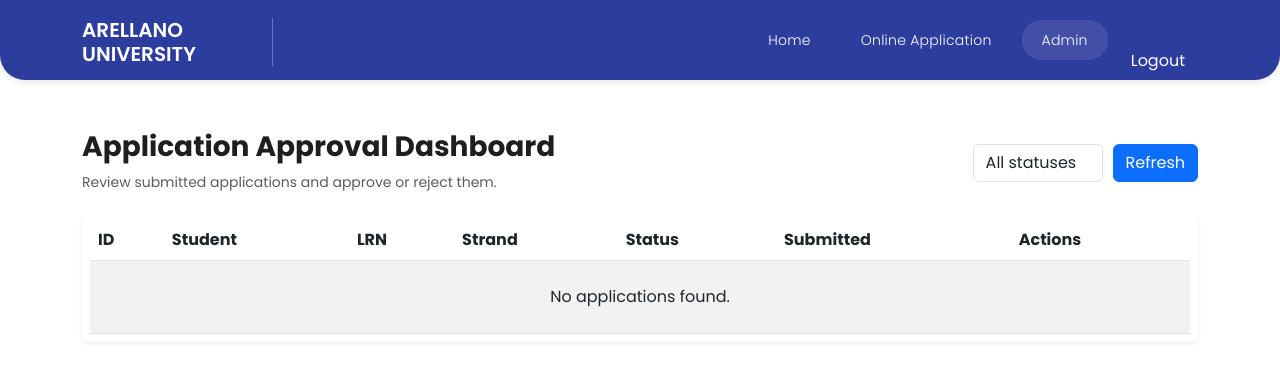
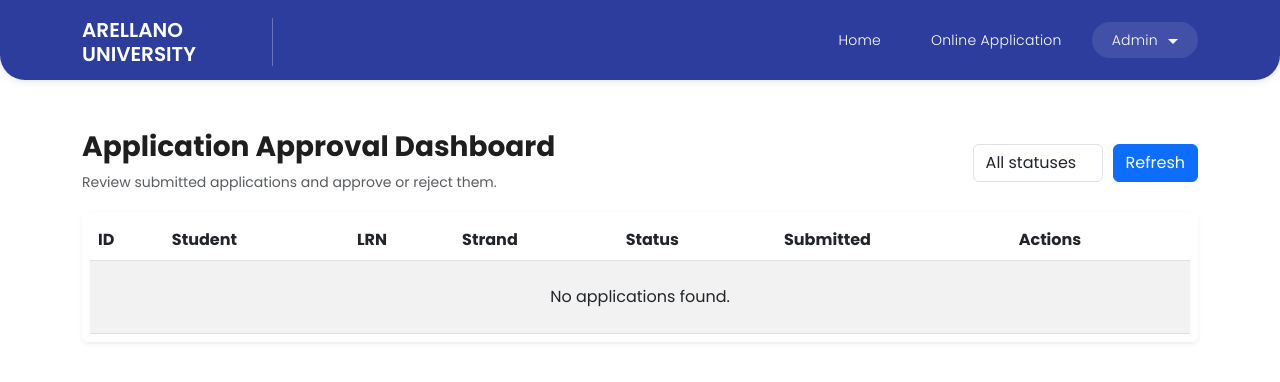
Before and after one commit to riegoheraa-cyber/au-jrc-enrollment-system, a Flask app: page /admin in a window 1280 px wide. Shown: the top 382 px of the page. Run offline with Flask 3, Linux system fonts and the light colour scheme; the visitor is signed in with stand-in values (Sample User, id 1); data comes from the database, SQL or seed files in the repository; data that the repository does not hold is empty; some libraries are stand-ins or nearby versions.

Commit message:
Admin cleanup

```diff
--- a/backend/static/script.js
+++ b/backend/static/script.js
@@ -1,4 +1,4 @@
-const API_BASE = "http://127.0.0.1:5001"; // use same-origin backend
+const API_BASE = "https://ommatophorous-ryder-prepotently.ngrok-free.dev"; // use same-origin backend
 
 // ---------- BASIC PAGE SWITCHING ----------
 const pages = document.querySelectorAll('.page');
--- a/backend/templates/admin.html
+++ b/backend/templates/admin.html
@@ -34,11 +34,17 @@
             <ul class="nav">
               <li><a href="/">Home</a></li>
               <li><a href="/enroll">Online Application</a></li>
-              <li><a href="/admin" class="active">Admin</a></li>
-              <li>
-                <form action="/admin/logout" method="post" style="margin:0;">
-                  <button type="submit" class="btn btn-link" style="color:#fff; text-decoration:none;">Logout</button>
-                </form>
+              <li class="nav-item dropdown scroll-to-section">
+                <a class="nav-link dropdown-toggle admissions-link active" href="/admin" id="admissionsDropdown"
+                  data-toggle="dropdown" aria-haspopup="true" aria-expanded="false">
+                  Admin
+                </a>
+
+                <div class="dropdown-menu admissions-menu" aria-labelledby="admissionsDropdown">
+                  <form action="/admin/logout" method="post" style="margin:0;">
+                    <button type="submit" class="dropdown-item" style="color:#fff; text-decoration:none;">Logout</button>
+                  </form>
+                </div>
               </li>
             </ul>
           </nav>
```
